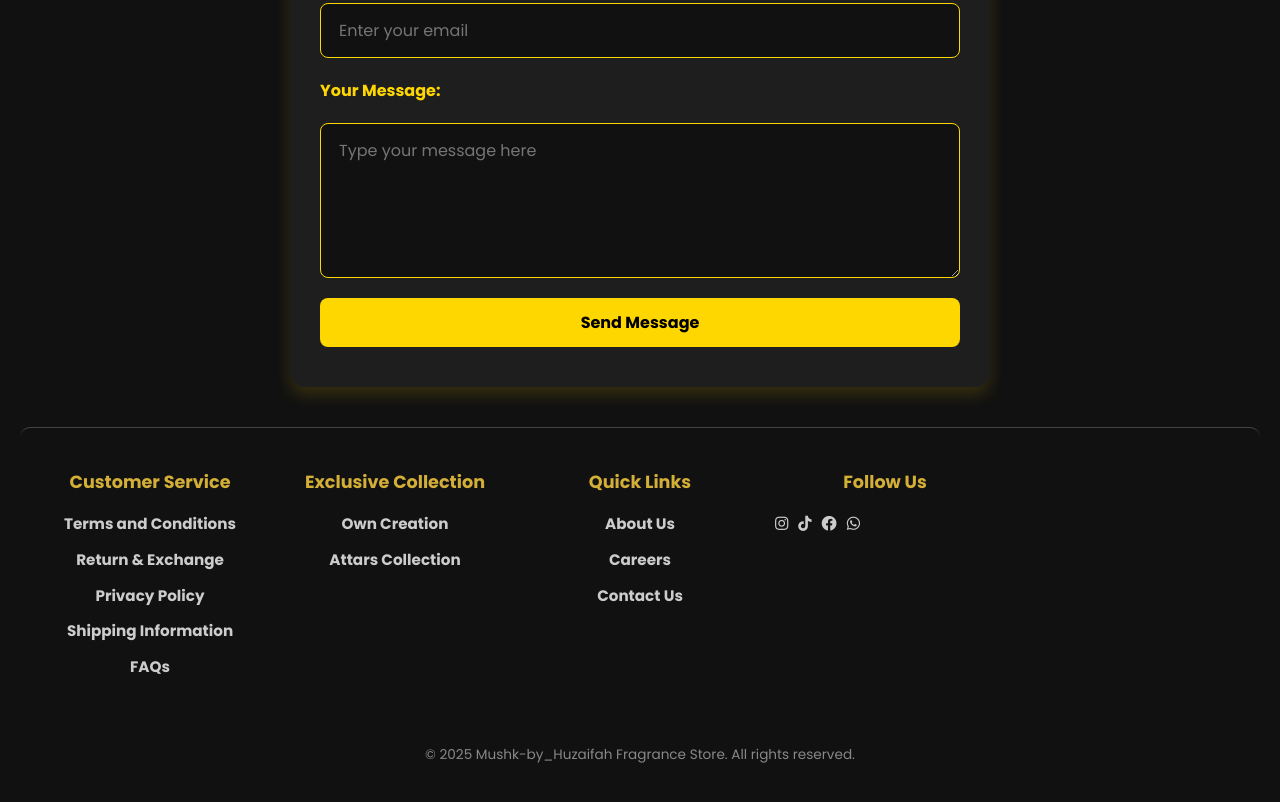
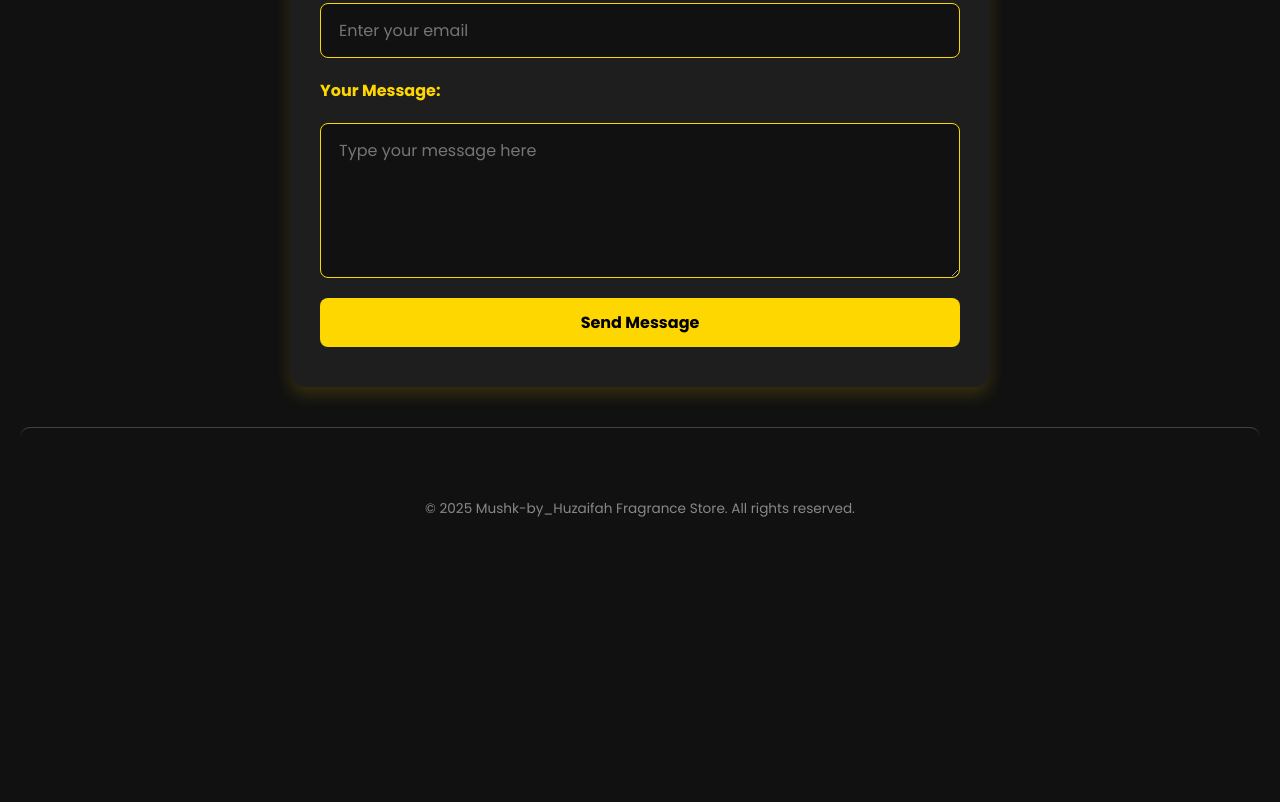
Before and after one commit to Busines-s/MushkbyHuzaifah, a website: page contact.html in a window 1280 px wide. Shown: the part 503-1305 px from the top of the page. After the commit the page ends 1083 px from the top, so only its background shows below. Drawn offline with Linux system fonts and the light colour scheme.

Commit message:
footer arangement
remove extra footer from contact us page

```diff
--- a/contact.html
+++ b/contact.html
@@ -35,62 +35,8 @@
     </main>
 
     <footer>
-        <div class="footer-section">
-            <h3>Customer Service</h3>
-            <ul>
-                <li><a href="footerlink/terms.html">Terms and Conditions</a></li>
-                <li><a href="footerlink/return-exchange.html">Return & Exchange</a></li>
-                <li><a href="footerlink/privacy.html">Privacy Policy</a></li>
-                <li><a href="footerlink/shipping.html">Shipping Information</a></li>
-                <li><a href="footerlink/faq.html">FAQs</a></li>
-            </ul>
-        </div>
-        <div class="footer-section">
-            <h3>Exclusive Collection</h3>
-            <ul>
-                <li><a href="#">Own Creation</a></li>
-                <li><a href="#">Attars Collection</a></li>
-            </ul>
-        </div>
-        <div class="footer-section">
-            <h3>Quick Links</h3>
-            <ul>
-                <li><a href="#about">About Us</a></li>
-                <li><a href="#">Careers</a></li>
-                <li><a href="contact.html">Contact Us</a></li>
-
-            </ul>
-        </div>
-        <div class="footer-section">
-            <h3>Follow Us</h3>
-            <ul class="social-media">
-                <li>
-                    <a class="footer-a" href="https://www.instagram.com/mushk_by_huzaifah?igsh=MW5veHJ1NmFpdmluYg=="
-                        target="_blank">
-                        <i class="fab fa-instagram"></i>
-                    </a>
-                </li>
-                <li>
-                    <a class="footer-a" href="https://www.tiktok.com/@mushk.by.huzaifah?_t=ZS-8w7JErY8TYO&_r=1" target="_blank">
-                        <i class="fab fa-tiktok"></i>
-                    </a>
 
 
-                </li>
-                <li>
-                    <a class="footer-a"
-                        href="#"
-                        target="_blank">
-                        <i class="fab fa-facebook"></i>
-                    </a>
-                </li>
-                <li>
-                    <a class="footer-a" href="https://wa.me/+923334344513" target="_blank">
-                        <i class="fab fa-whatsapp"></i>
-                    </a>
-                </li>
-            </ul>
-        </div>
 
         <p>&copy; 2025 Mushk-by_Huzaifah Fragrance Store. All rights reserved.</p>
     </footer>
```
Also changed, not shown: index.html (+6 -6 lines).
